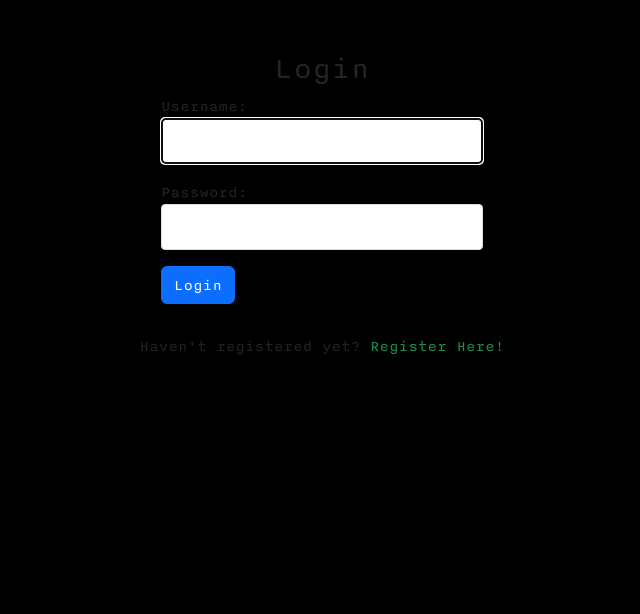
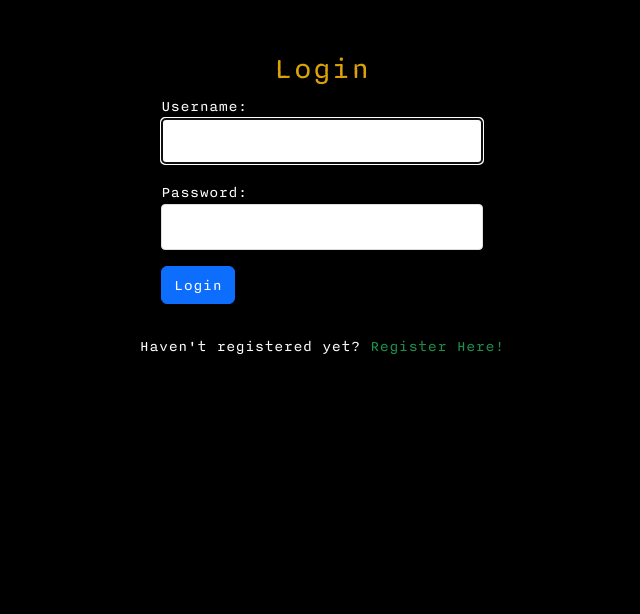
Before and after one commit to NatanAmado/deployAUSee, a Django app: page /users/login/ in a window 1280 px wide. Shown: the part 136-750 px from the top of the page, without its empty margins (318-958 px from the left). Run offline with Django 4.2, Linux system fonts and the light colour scheme.

Commit message:
fix login page

```diff
--- a/templates/base.html
+++ b/templates/base.html
@@ -64,7 +64,6 @@
                 padding: 0.5rem 1rem; /* Add padding for better touch targets on mobile */
             }
         }
-
 
 
 
--- a/users/templates/users/login.html
+++ b/users/templates/users/login.html
@@ -9,6 +9,7 @@
         justify-content: center;
         align-items: center;
         flex-direction: column;
+        color: rgb(255, 255, 255);
     }
 
     .login-form .form-group {
@@ -23,12 +24,16 @@
             border-radius: 4px;
     }
 
+    .makeyellow {
+        color: #dba309;
+    }
+
 
 
 </style>
 
 <div class="login-container">
-    <h2>Login</h2>
+    <h2 class="makeyellow">Login</h2>
     <form method="post" class="login-form">
         {% csrf_token %}
         {{ form.as_p }}
```
